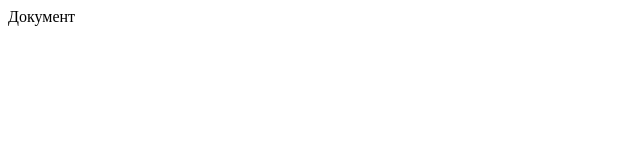
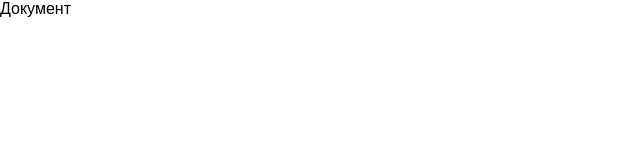
Before and after one commit to ZhirnovED/HTML, a plain HTML site: page index.html in a window 1280 px wide. Shown: the whole page, without its empty margins (0-640 px from the left). Drawn offline with Linux system fonts and the light colour scheme.

Commit message:
Add js repaire css

```diff
--- a/index.html
+++ b/index.html
@@ -4,6 +4,7 @@
     <meta charset="UTF-8">
     <meta name="viewport" content="width=device-width, initial-scale=1.0">
     <title>HelloWorld</title>
+	<link rel="stylesheet" href="css/style.css">
 </head>
 <body>
 	Документ
--- /dev/null
+++ b/js/onload.js
@@ -0,0 +1 @@
+*window.addEventListener('load', () => console.log("Document loaded. Javascript on."))
```
